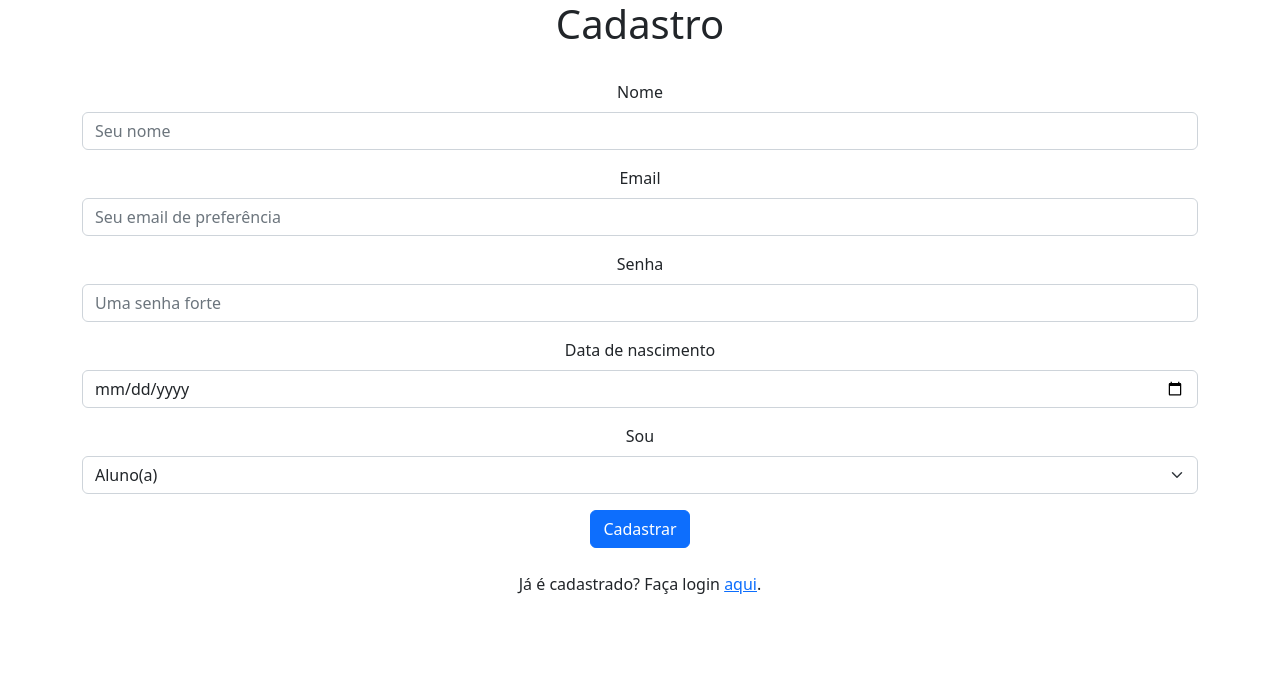
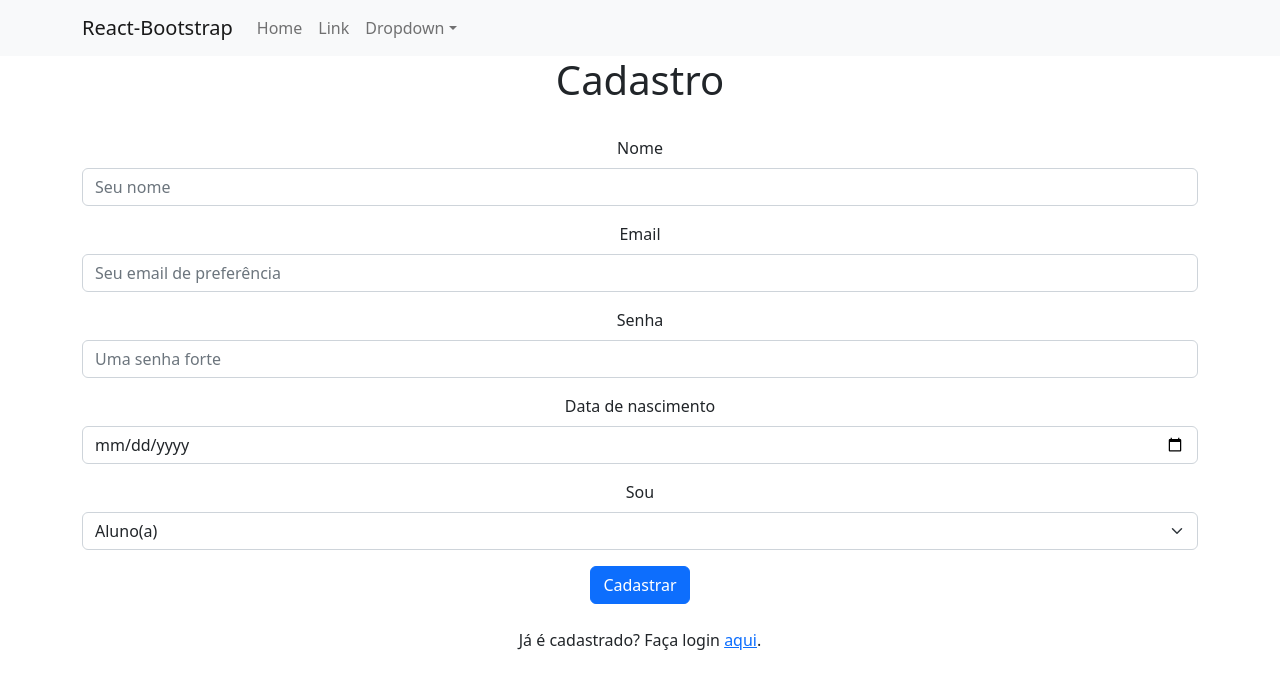
Before and after one commit to gabrielCouto26/agenda-aulas-frontend, a React (Create React App) app: page /register in a window 1280 px wide. Shown: the top 688 px of the page. Built offline with nearby package versions, Linux system fonts and the light colour scheme.

Commit message:
adiciona menu

```diff
--- a/src/App.js
+++ b/src/App.js
@@ -1,5 +1,6 @@
 import './App.css';
 import 'bootstrap/dist/css/bootstrap.min.css';
+import Menu from './components/menu';
 import Login from './views/login';
 import routes from './routes';
 import { BrowserRouter, Route, Routes } from "react-router-dom";
@@ -8,6 +9,7 @@
 function App() {
   return (
     <div className="App">
+      <Menu />
       <Container>
         <BrowserRouter>
           <Routes>
--- /dev/null
+++ b/src/components/menu.js
@@ -0,0 +1,32 @@
+import Container from 'react-bootstrap/Container';
+import Nav from 'react-bootstrap/Nav';
+import Navbar from 'react-bootstrap/Navbar';
+import NavDropdown from 'react-bootstrap/NavDropdown';
+
+export default function Menu() {
+  return (
+    <Navbar bg="light" expand="lg">
+      <Container>
+        <Navbar.Brand href="#home">React-Bootstrap</Navbar.Brand>
+        <Navbar.Toggle aria-controls="basic-navbar-nav" />
+        <Navbar.Collapse id="basic-navbar-nav">
+          <Nav className="me-auto">
+            <Nav.Link href="#home">Home</Nav.Link>
+            <Nav.Link href="#link">Link</Nav.Link>
+            <NavDropdown title="Dropdown" id="basic-nav-dropdown">
+              <NavDropdown.Item href="#action/3.1">Action</NavDropdown.Item>
+              <NavDropdown.Item href="#action/3.2">
+                Another action
+              </NavDropdown.Item>
+              <NavDropdown.Item href="#action/3.3">Something</NavDropdown.Item>
+              <NavDropdown.Divider />
+              <NavDropdown.Item href="#action/3.4">
+                Separated link
+              </NavDropdown.Item>
+            </NavDropdown>
+          </Nav>
+        </Navbar.Collapse>
+      </Container>
+    </Navbar>
+  );
+}
--- a/src/views/login.js
+++ b/src/views/login.js
@@ -22,7 +22,6 @@
     if(!email || !password){
       setInvalidInputs(true)
       setShouldRedirect(false)
-      console.log("entrou aqui")
     } else {
       await axios.post("http://localhost:8080/login",
         // { email, password, profileType }
```
